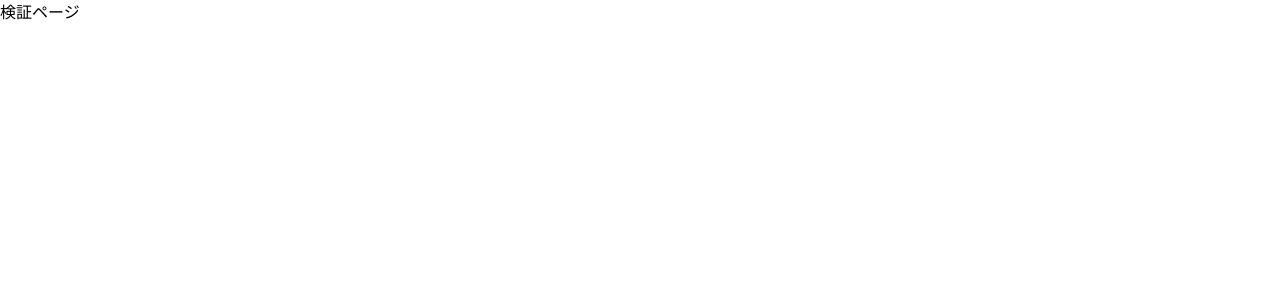
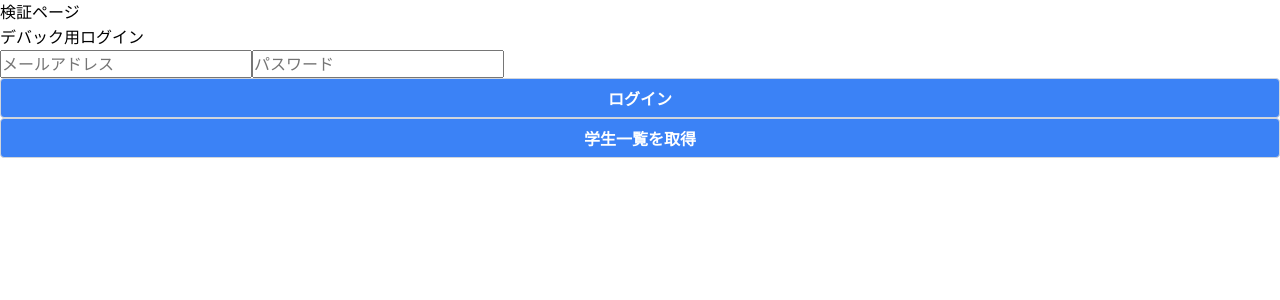
Before and after one commit to mokkun55/yurigaoka-app-teacher, a Next.js app: page /debug in a window 1280 px wide. Shown: the top 300 px of the page. Built offline with nearby package versions, Linux system fonts and the light colour scheme; no server answers; a web font is replaced by a local one.

Commit message:
生徒取得hooksの作成、デバッグページの作成

```diff
--- /dev/null
+++ b/src/app/(base)/students/hooks/fetch-students.ts
@@ -0,0 +1,46 @@
+import { createClient } from '@/utils/supabase/client'
+
+// 学生一覧を取得するHOOKS
+export const fetchStudents = async () => {
+  const supabase = createClient()
+
+  // 現在のユーザー情報を確認（デバッグ用）
+  await supabase.auth.getUser()
+
+  // まず、usersテーブルから全件取得を試す（RLS確認用）
+  const { data: allUsers, error: allUsersError } = await supabase
+    .from('users')
+    .select('id, name, role, is_deleted')
+    .eq('role', 'student')
+
+  console.log('All users with role=student:', allUsers?.length, allUsers)
+  if (allUsersError) console.error('allUsersError:', allUsersError)
+
+  // usersテーブルとstudentsテーブルを結合して取得
+  const { data, error } = await supabase
+    .from('users')
+    .select(
+      `
+      id,
+      name,
+      students (
+        grade_id,
+        class_id,
+        club_id,
+        room_number,
+        parent_name,
+        phone_number
+      )
+    `,
+      { count: 'exact' }
+    )
+    .eq('role', 'student')
+    .eq('is_deleted', false)
+
+  if (error) {
+    console.error('Error fetching students:', error)
+    return { data: null, error }
+  }
+
+  return { data, error: null }
+}
--- a/src/app/debug/page.tsx
+++ b/src/app/debug/page.tsx
@@ -1,7 +1,37 @@
+'use client'
+
+import BaseButton from '@/ui/base-button'
+import { fetchStudents } from '../(base)/students/hooks/fetch-students'
+import { createClient } from '@/utils/supabase/client'
+import { useState } from 'react'
+
 export default function DebugPage() {
+  const supabase = createClient()
+  const [email, setEmail] = useState('')
+  const [password, setPassword] = useState('')
+
+  const handleLogin = async () => {
+    await supabase.auth.signInWithPassword({
+      email,
+      password,
+    })
+  }
+
+  const handleFetchStudents = async () => {
+    const students = await fetchStudents()
+    console.log(students)
+  }
+
   return (
     <div>
       <h1>検証ページ</h1>
+      <div>
+        <h2>デバック用ログイン</h2>
+        <input type="text" placeholder="メールアドレス" value={email} onChange={(e) => setEmail(e.target.value)} />
+        <input type="text" placeholder="パスワード" value={password} onChange={(e) => setPassword(e.target.value)} />
+        <BaseButton onClick={() => handleLogin()}>ログイン</BaseButton>
+      </div>
+      <BaseButton onClick={() => handleFetchStudents()}>学生一覧を取得</BaseButton>
     </div>
   )
 }
```
